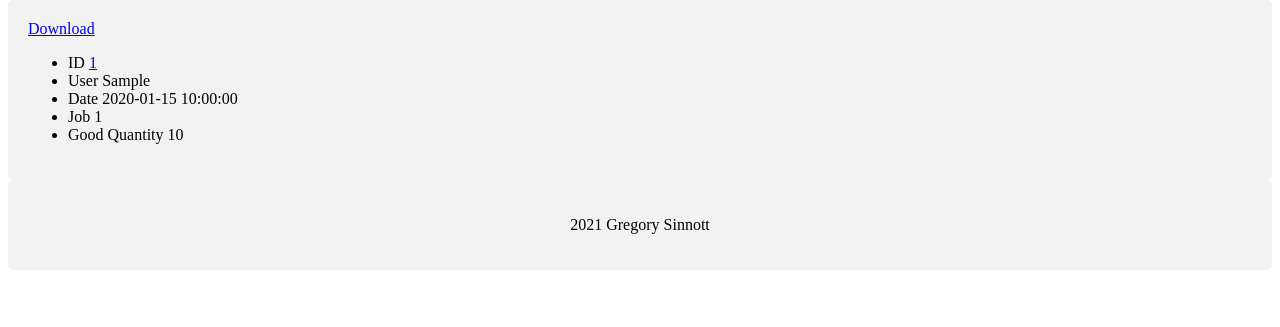
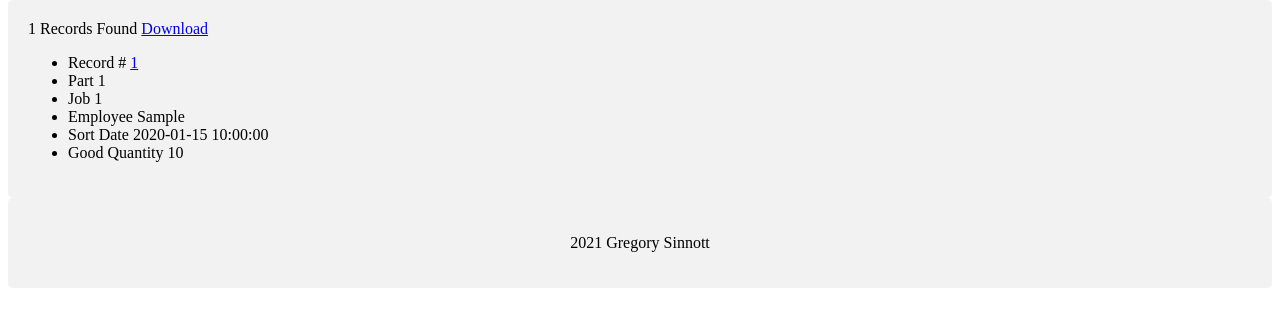
Before and after one commit to gnsinnott/sort-webapp, a Flask app: page /records in a window 1280 px wide. Shown: the part 26-353 px from the top of the page. Run offline with Flask 2, Linux system fonts and the light colour scheme; tables that the repository leaves empty hold one stand-in row (values such as "Sample post"); parts of the project's set-up code (start-up, migrations or seed data) failed here and were passed over.

Commit message:
changed record display and moved to production db

```diff
--- a/app/__init__.py
+++ b/app/__init__.py
@@ -9,7 +9,7 @@ ma = Marshmallow()
 
 def create_app():
     app = Flask(__name__, instance_relative_config=False)
-    app.config.from_object('config.DevConfig')
+    app.config.from_object('config.ProductionConfig')
     db.init_app(app)
 
     with app.app_context():
--- a/app/templates/records.html
+++ b/app/templates/records.html
@@ -2,25 +2,31 @@
 
 {% block content %}
 <div class="container">
+    <span>{{records|length }} Records Found</span>
     <a href='/records/download'>Download</a>
 
     {% for record in records %}
+
     <ul id=record.Employee>
         <li>
-            <span class="field-name">ID</span>
+            <span class="field-name">Record #</span>
             <a href="/edit_record/{{ record.id }}"> {{ record.id }}</a>
         </li>
         <li>
-            <span class="field-name">User</span>
-            <span class="field-value">{{ record.Employee }}</span>
-        </li>
-        <li>
-            <span class="field-name">Date</span>
-            <span class="field-value">{{ record.StartTime }}</span>
+            <span class="field-name">Part</span>
+            <span class="field-value">{{ record.Part }}</span>
         </li>
         <li>
             <span class="field-name">Job</span>
             <span class="field-value">{{ record.Job }}</span>
+        </li>
+        <li>
+            <span class="field-name">Employee</span>
+            <span class="field-value">{{ record.Employee }}</span>
+        </li>
+        <li>
+            <span class="field-name">Sort Date</span>
+            <span class="field-value">{{ record.StartTime }}</span>
         </li>
         <li>
             <span class="field-name">Good Quantity</span>
```
Also changed, not shown: app/errors.txt (+8 -0 lines), app/production.db, app/test.db, 3 other files.
